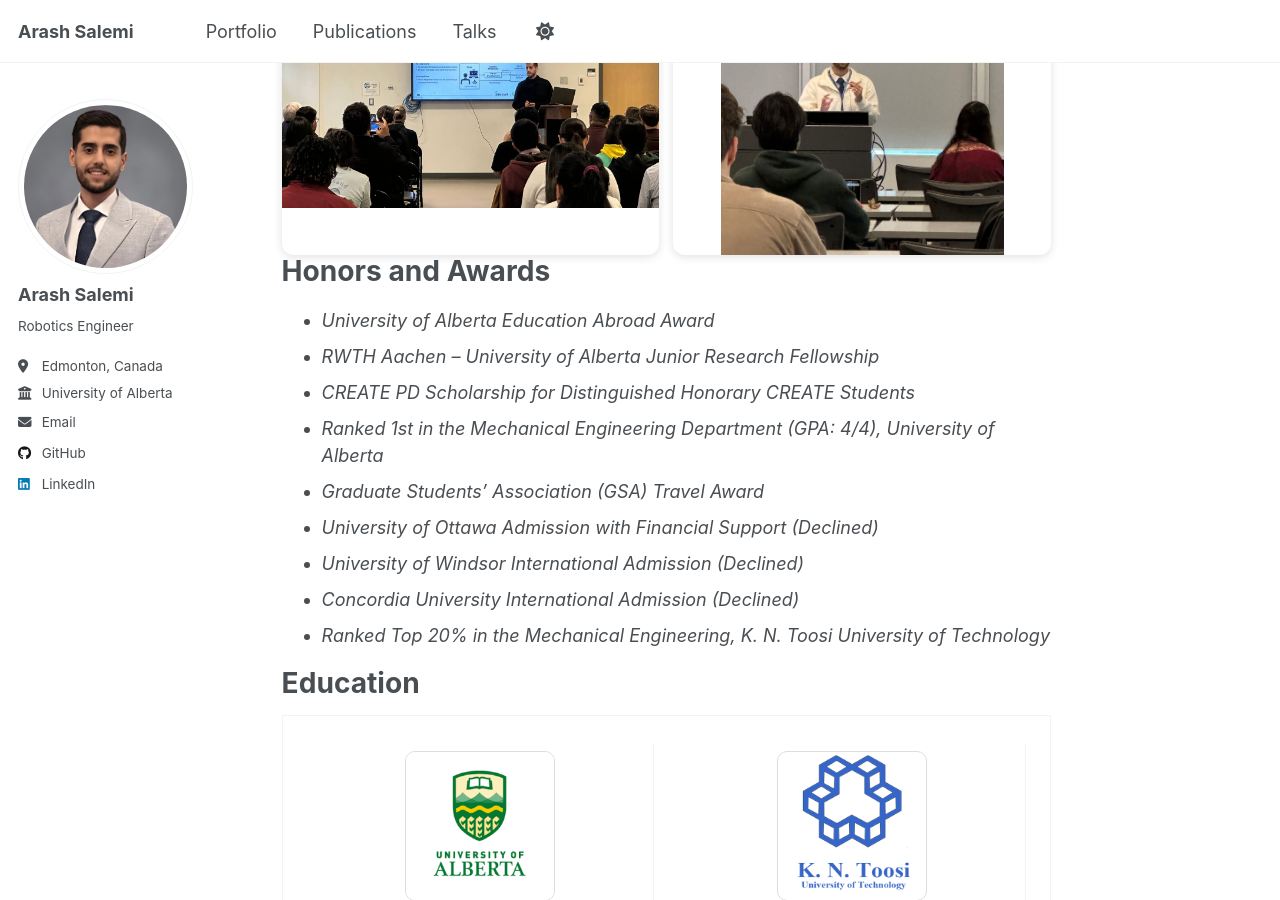
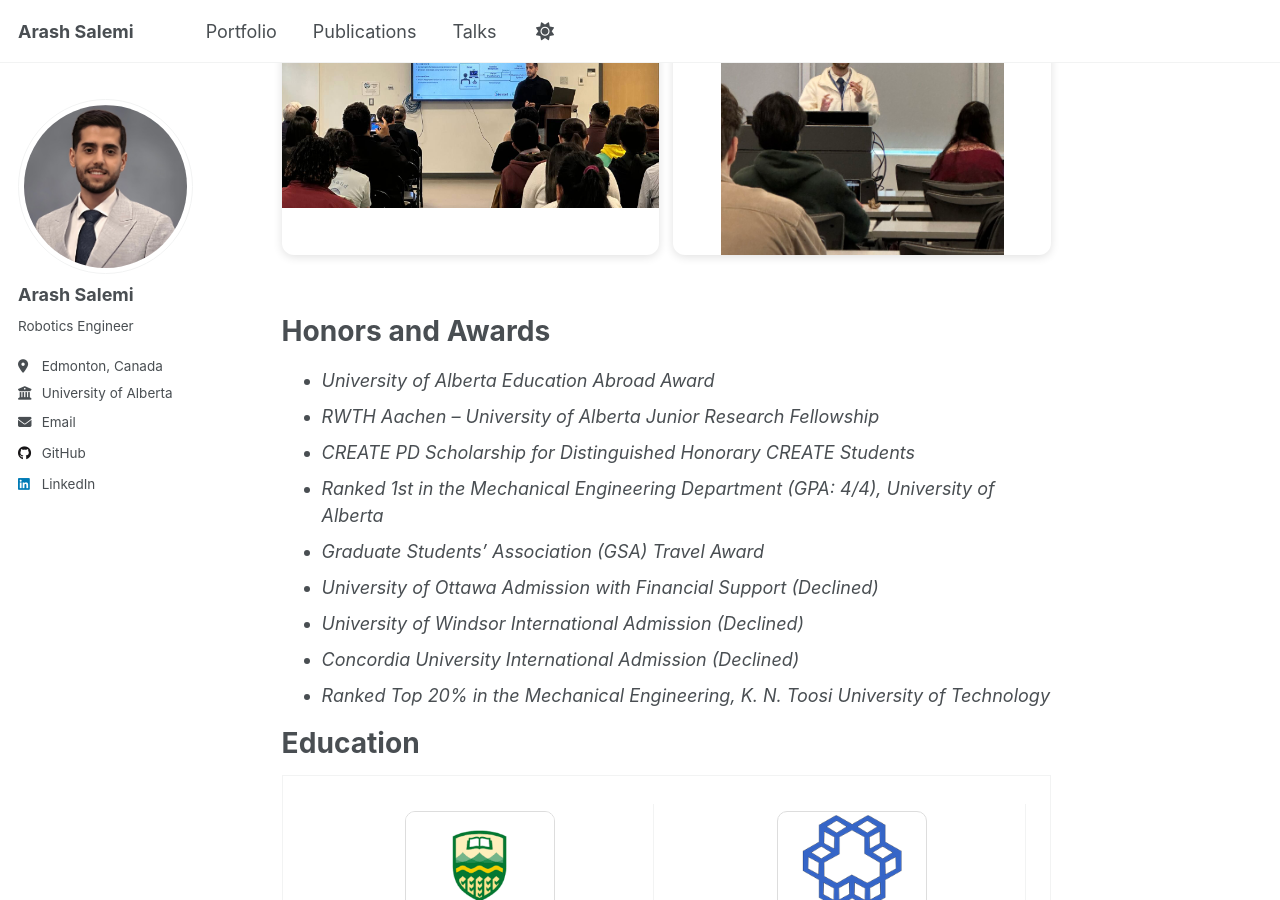
Before and after one commit to arash-salemi/arash-salemi.github.io, a Jekyll site: the page built from _pages/about.md, in a window 1280 px wide and 900 px high, scrolled down 395 px. Built offline with Jekyll 4.4.1, drawn with Linux system fonts in a browser that asks for light colours; a script that is not in the unit is left out.

Commit message:
Update about.md

```diff
--- a/_pages/about.md
+++ b/_pages/about.md
@@ -56,6 +56,7 @@ and
   </div>
 </div>
 
+<div style="height:60px;"></div>
 
 Honors and Awards
 ======
```
